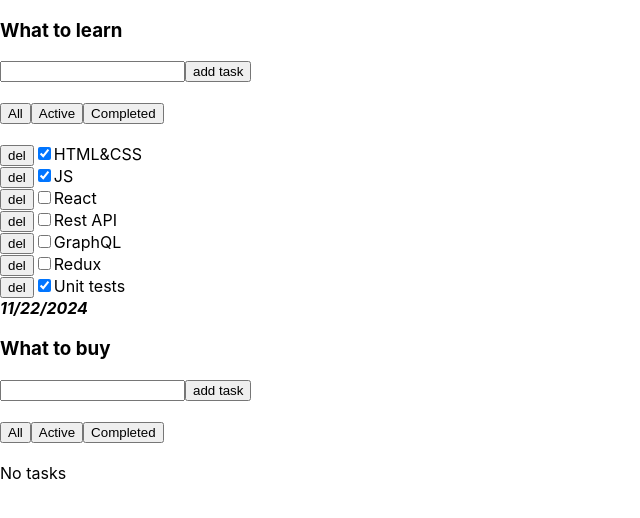
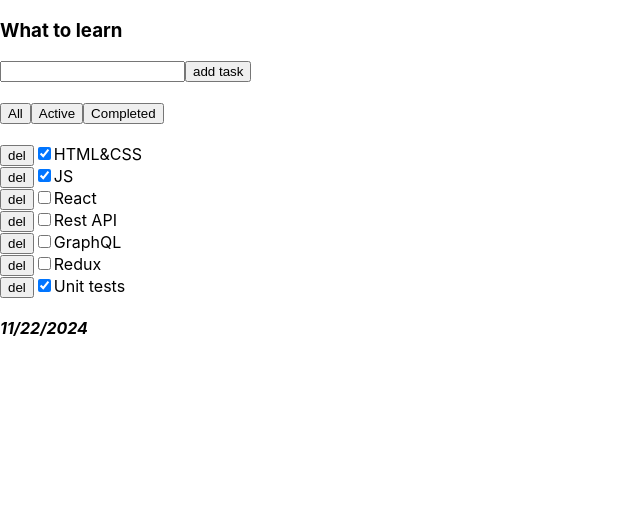
Before and after one commit to Odinokun/ca-todo-practice, a React (Create React App) app: page / in a window 1280 px wide. Shown: the top 518 px of the page, without its empty margins (0-640 px from the left). Built offline with nearby package versions, Linux system fonts and the light colour scheme.

Commit message:
Implement task removal functionality and manage tasks with state in App component

```diff
--- a/src/App.tsx
+++ b/src/App.tsx
@@ -1,5 +1,6 @@
 import { Todolist } from './components/Todolist';
 import './App.css';
+import { useState } from 'react';
 
 export type TaskType = {
   id: number;
@@ -7,8 +8,10 @@ export type TaskType = {
   isDone: boolean;
 };
 
+export type FilterValuesType = 'all' | 'active' | 'completed';
+
 function App() {
-  const tasks1: TaskType[] = [
+  const [tasks, setTasks] = useState<TaskType[]>([
     { id: 1, title: 'HTML&CSS', isDone: true },
     { id: 2, title: 'JS', isDone: true },
     { id: 3, title: 'React', isDone: false },
@@ -16,18 +19,19 @@ function App() {
     { id: 5, title: 'GraphQL', isDone: false },
     { id: 6, title: 'Redux', isDone: false },
     { id: 7, title: 'Unit tests', isDone: true },
-  ];
+  ]);
+  const [filter, setFilter] = useState<FilterValuesType>('all');
 
-  const tasks2: TaskType[] = [];
+  const removeTask = (id: number) => setTasks(tasks.filter(t => t.id !== id));
 
   return (
     <div className=''>
       <Todolist
         title={'What to learn'}
-        tasks={tasks1}
+        tasks={tasks}
         date={new Date().toLocaleDateString()}
+        removeTask={removeTask}
       />
-      <Todolist title={'What to buy'} tasks={tasks2} />
     </div>
   );
 }
--- a/src/components/Todolist.tsx
+++ b/src/components/Todolist.tsx
@@ -6,21 +6,27 @@ type PropsType = {
   title: string;
   tasks: TaskType[];
   date?: string;
+  removeTask: (id: number) => void;
 };
 
 export const Todolist: FC<PropsType> = ({
   title,
   tasks,
   date,
+  removeTask,
   ...restProps
 }) => {
-  const tasksList: JSX.Element[] = tasks.map(t => (
-    <li key={t.id}>
-      <Button name={'del'} onClick={() => {}} />
-      <input type='checkbox' checked={t.isDone} />
-      <span>{t.title}</span>
-    </li>
-  ));
+  const tasksList: JSX.Element[] = tasks.map(t => {
+    const onClickHandler = () => removeTask(t.id);
+
+    return (
+      <li key={t.id}>
+        <Button name={'del'} onClick={onClickHandler} />
+        <input type='checkbox' checked={t.isDone} />
+        <span>{t.title}</span>
+      </li>
+    );
+  });
 
   return (
     <div>
@@ -39,6 +45,7 @@ export const Todolist: FC<PropsType> = ({
       <br />
 
       {tasksList.length ? <ul>{tasksList}</ul> : <span>No tasks</span>}
+      <br />
 
       <strong>
         <i>{date}</i>
```
